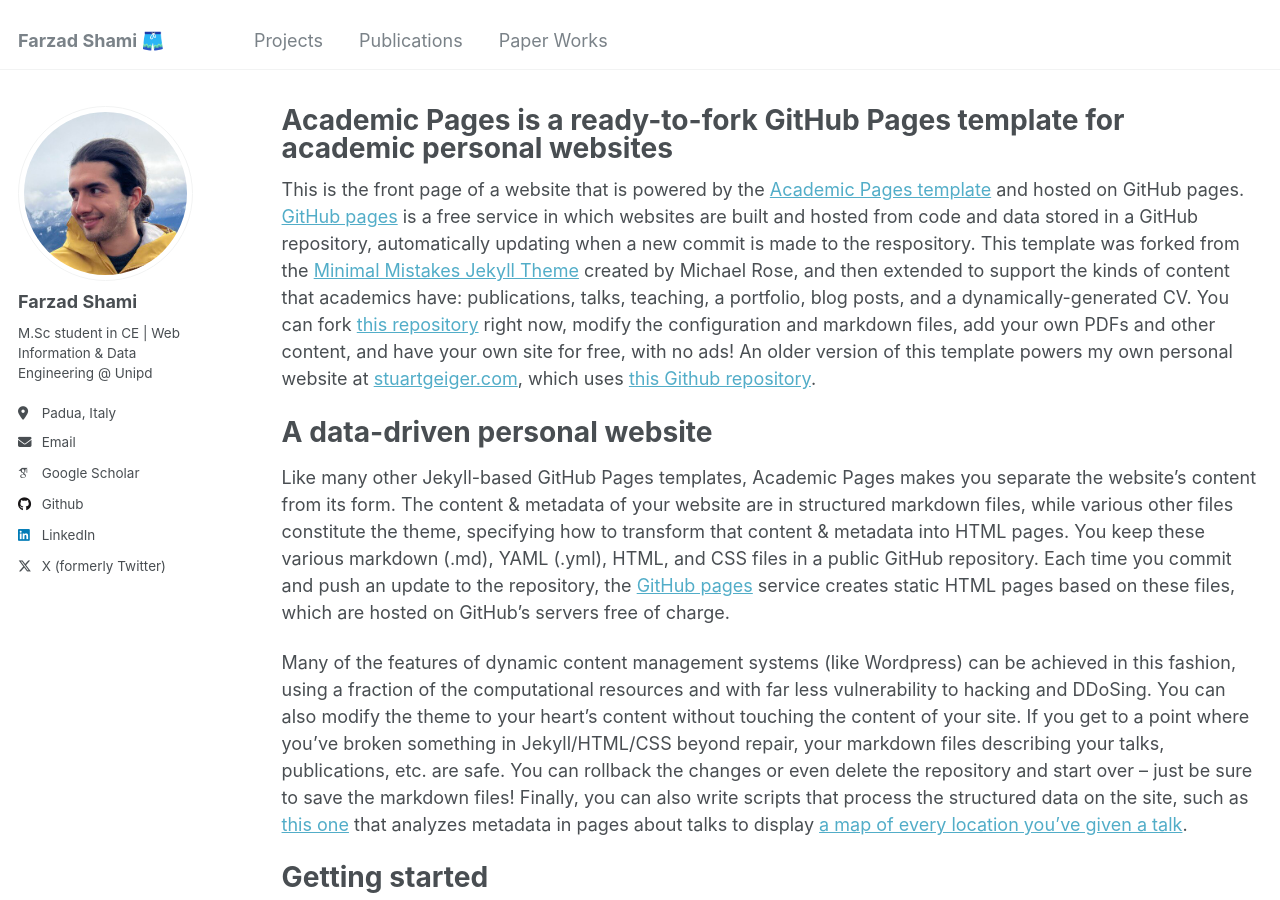
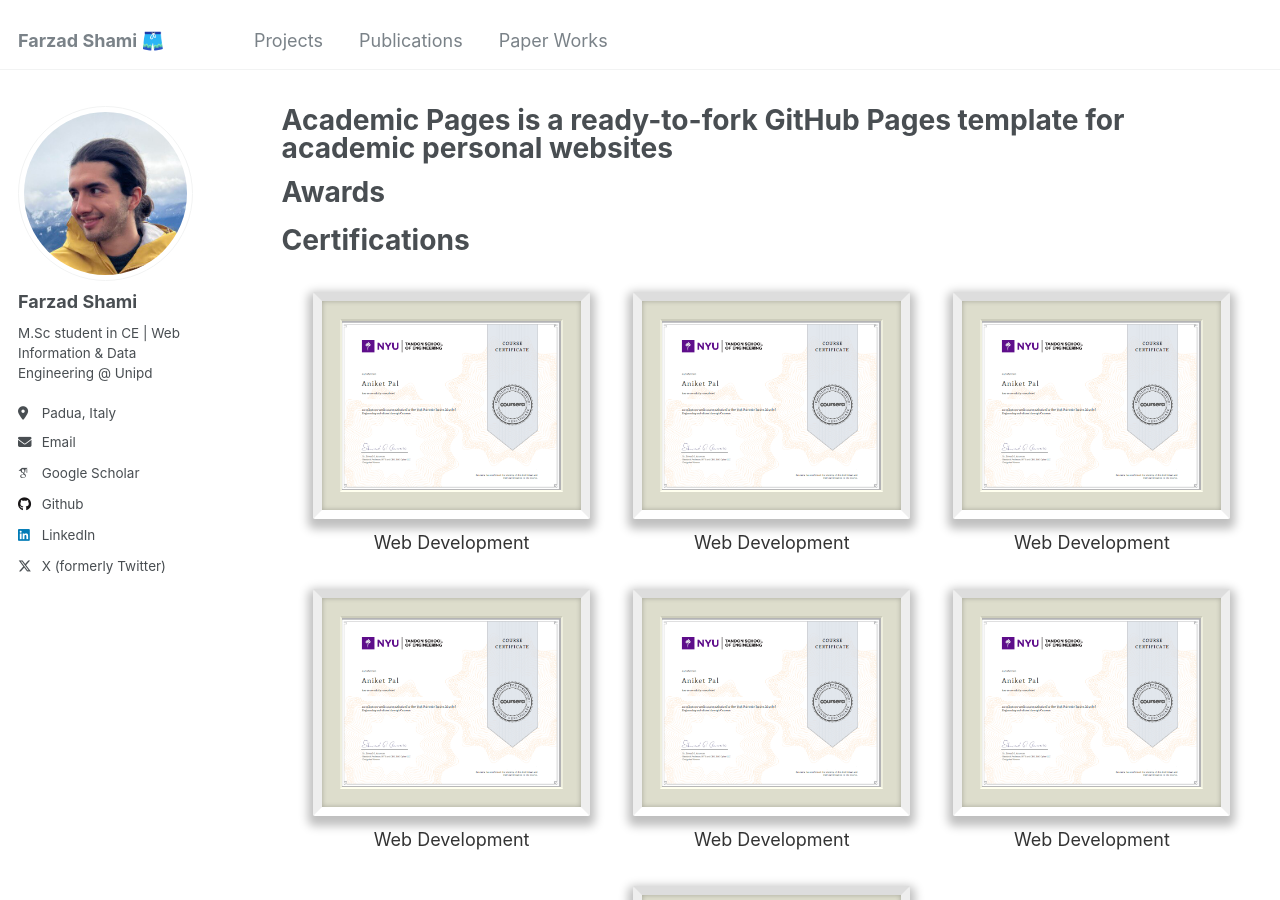
Before and after one commit to fuzsh/fuzsh.github.io, a Jekyll site: the page built from _pages/about.md, in a window 1280 px wide and 900 px high. Built offline with Jekyll 4.4.1, drawn with Linux system fonts in a browser that asks for light colours; some web fonts are replaced; some of the changed text lies outside the part shown.

Commit message:
add certificates

```diff
--- a/_pages/about.md
+++ b/_pages/about.md
@@ -7,43 +7,214 @@
   - /about.html
 ---
 
-This is the front page of a website that is powered by the [Academic Pages template](https://github.com/academicpages/academicpages.github.io) and hosted on GitHub pages. [GitHub pages](https://pages.github.com) is a free service in which websites are built and hosted from code and data stored in a GitHub repository, automatically updating when a new commit is made to the respository. This template was forked from the [Minimal Mistakes Jekyll Theme](https://mmistakes.github.io/minimal-mistakes/) created by Michael Rose, and then extended to support the kinds of content that academics have: publications, talks, teaching, a portfolio, blog posts, and a dynamically-generated CV. You can fork [this repository](https://github.com/academicpages/academicpages.github.io) right now, modify the configuration and markdown files, add your own PDFs and other content, and have your own site for free, with no ads! An older version of this template powers my own personal website at [stuartgeiger.com](http://stuartgeiger.com), which uses [this Github repository](https://github.com/staeiou/staeiou.github.io).
+
+Awards
+======
+
+
+
+
+Certifications
+======
+
+<style>
+.frame-image {
+  border: 2px solid #eed;border-top-color: #ccb;border-bottom-color: #ffe;
+  max-height: 100%;
+  max-width: 100%;
+}
+
+.frame-certificate {
+  background-color: #ddc;
+  border-radius: 2px;
+  border: 1vmin solid #eee;border-top-color: #ddd;border-bottom-color: #fff;
+  box-shadow: 0 0 5px 0 rgba(0, 0, 0, 0.25) inset, 0 5px 10px 5px rgba(0, 0, 0, 0.25);
+  box-sizing: border-box;
+  padding: 2vmin;
+  position: relative;
+  text-align: center;
+  margin: 10px; /* Small margin between certificates */
+}
+
+.certificates-wrapper {
+  display: flex;
+  justify-content: space-around;
+  align-items: center;
+  flex-wrap: wrap;
+  padding: 10px;
+}
+
+.certificate-item {
+  flex: 1 1 calc(33% - 20px); /* Each certificate takes up to 1/3rd of the row */
+  max-width: calc(33% - 20px);
+  text-align: center;
+}
+
+@media (max-width: 768px) {
+  .certificate-item {
+    flex: 1 1 calc(50% - 20px);
+    max-width: calc(50% - 20px);
+  }
+}
+
+@media (max-width: 480px) {
+  .certificate-item {
+    flex: 1 1 100%;
+    max-width: 100%;
+  }
+}
+
+.certificate-name {
+  font-size: 1.2em;
+  margin-top: 15px;
+  color: #333;
+}
+</style>
+<div class="certificates-wrapper">
+    <div class="certificate-item">
+        <div class="frame-certificate">
+            <img class="frame-image" src="images/certificate.webp"  alt=""/>
+        </div>
+        <p class="certificate-name">Web Development</p>
+    </div>
+    <div class="certificate-item">
+        <div class="frame-certificate">
+            <img class="frame-image" src="images/certificate.webp"  alt=""/>
+        </div>
+        <p class="certificate-name">Web Development</p>
+    </div>
+<div class="certificate-item">
+        <div class="frame-certificate">
+            <img class="frame-image" src="images/certificate.webp"  alt=""/>
+        </div>
+        <p class="certificate-name">Web Development</p>
+    </div>
+<div class="certificate-item">
+        <div class="frame-certificate">
+            <img class="frame-image" src="images/certificate.webp"  alt=""/>
+        </div>
+        <p class="certificate-name">Web Development</p>
+    </div>
+<div class="certificate-item">
+        <div class="frame-certificate">
+            <img class="frame-image" src="images/certificate.webp"  alt=""/>
+        </div>
+        <p class="certificate-name">Web Development</p>
+    </div>
+<div class="certificate-item">
+        <div class="frame-certificate">
+            <img class="frame-image" src="images/certificate.webp"  alt=""/>
+        </div>
+        <p class="certificate-name">Web Development</p>
+    </div>
+<div class="certificate-item">
+        <div class="frame-certificate">
+            <img class="frame-image" src="images/certificate.webp"  alt=""/>
+        </div>
+        <p class="certificate-name">Web Development</p>
+    </div>
+</div>
+
+
+
+
+
+This is the front page of a website that is powered by
+the [Academic Pages template](https://github.com/academicpages/academicpages.github.io) and hosted on GitHub
+pages. [GitHub pages](https://pages.github.com) is a free service in which websites are built and hosted from code and
+data stored in a GitHub repository, automatically updating when a new commit is made to the respository. This template
+was forked from the [Minimal Mistakes Jekyll Theme](https://mmistakes.github.io/minimal-mistakes/) created by Michael
+Rose, and then extended to support the kinds of content that academics have: publications, talks, teaching, a portfolio,
+blog posts, and a dynamically-generated CV. You can
+fork [this repository](https://github.com/academicpages/academicpages.github.io) right now, modify the configuration and
+markdown files, add your own PDFs and other content, and have your own site for free, with no ads! An older version of
+this template powers my own personal website at [stuartgeiger.com](http://stuartgeiger.com), which
+uses [this Github repository](https://github.com/staeiou/staeiou.github.io).
 
 A data-driven personal website
 ======
-Like many other Jekyll-based GitHub Pages templates, Academic Pages makes you separate the website's content from its form. The content & metadata of your website are in structured markdown files, while various other files constitute the theme, specifying how to transform that content & metadata into HTML pages. You keep these various markdown (.md), YAML (.yml), HTML, and CSS files in a public GitHub repository. Each time you commit and push an update to the repository, the [GitHub pages](https://pages.github.com/) service creates static HTML pages based on these files, which are hosted on GitHub's servers free of charge.
+Like many other Jekyll-based GitHub Pages templates, Academic Pages makes you separate the website's content from its
+form. The content & metadata of your website are in structured markdown files, while various other files constitute the
+theme, specifying how to transform that content & metadata into HTML pages. You keep these various markdown (.md),
+YAML (.yml), HTML, and CSS files in a public GitHub repository. Each time you commit and push an update to the
+repository, the [GitHub pages](https://pages.github.com/) service creates static HTML pages based on these files, which
+are hosted on GitHub's servers free of charge.
 
-Many of the features of dynamic content management systems (like Wordpress) can be achieved in this fashion, using a fraction of the computational resources and with far less vulnerability to hacking and DDoSing. You can also modify the theme to your heart's content without touching the content of your site. If you get to a point where you've broken something in Jekyll/HTML/CSS beyond repair, your markdown files describing your talks, publications, etc. are safe. You can rollback the changes or even delete the repository and start over -- just be sure to save the markdown files! Finally, you can also write scripts that process the structured data on the site, such as [this one](https://github.com/academicpages/academicpages.github.io/blob/master/talkmap.ipynb) that analyzes metadata in pages about talks to display [a map of every location you've given a talk](https://academicpages.github.io/talkmap.html).
+Many of the features of dynamic content management systems (like Wordpress) can be achieved in this fashion, using a
+fraction of the computational resources and with far less vulnerability to hacking and DDoSing. You can also modify the
+theme to your heart's content without touching the content of your site. If you get to a point where you've broken
+something in Jekyll/HTML/CSS beyond repair, your markdown files describing your talks, publications, etc. are safe. You
+can rollback the changes or even delete the repository and start over -- just be sure to save the markdown files!
+Finally, you can also write scripts that process the structured data on the site, such
+as [this one](https://github.com/academicpages/academicpages.github.io/blob/master/talkmap.ipynb) that analyzes metadata
+in pages about talks to
+display [a map of every location you've given a talk](https://academicpages.github.io/talkmap.html).
 
 Getting started
 ======
+
 1. Register a GitHub account if you don't have one and confirm your e-mail (required!)
-1. Fork [this repository](https://github.com/academicpages/academicpages.github.io) by clicking the "fork" button in the top right.
-1. Go to the repository's settings (rightmost item in the tabs that start with "Code", should be below "Unwatch"). Rename the repository "[your GitHub username].github.io", which will also be your website's URL.
-1. Set site-wide configuration and create content & metadata (see below -- also see [this set of diffs](http://archive.is/3TPas) showing what files were changed to set up [an example site](https://getorg-testacct.github.io) for a user with the username "getorg-testacct")
-1. Upload any files (like PDFs, .zip files, etc.) to the files/ directory. They will appear at https://[your GitHub username].github.io/files/example.pdf.
+1. Fork [this repository](https://github.com/academicpages/academicpages.github.io) by clicking the "fork" button in the
+   top right.
+1. Go to the repository's settings (rightmost item in the tabs that start with "Code", should be below "Unwatch").
+   Rename the repository "[your GitHub username].github.io", which will also be your website's URL.
+1. Set site-wide configuration and create content & metadata (see below -- also
+   see [this set of diffs](http://archive.is/3TPas) showing what files were changed to set
+   up [an example site](https://getorg-testacct.github.io) for a user with the username "getorg-testacct")
+1. Upload any files (like PDFs, .zip files, etc.) to the files/ directory. They will appear at
+   https://[your GitHub username].github.io/files/example.pdf.
 1. Check status by going to the repository settings, in the "GitHub pages" section
 
 Site-wide configuration
 ------
-The main configuration file for the site is in the base directory in [_config.yml](https://github.com/academicpages/academicpages.github.io/blob/master/_config.yml), which defines the content in the sidebars and other site-wide features. You will need to replace the default variables with ones about yourself and your site's github repository. The configuration file for the top menu is in [_data/navigation.yml](https://github.com/academicpages/academicpages.github.io/blob/master/_data/navigation.yml). For example, if you don't have a portfolio or blog posts, you can remove those items from that navigation.yml file to remove them from the header.
+The main configuration file for the site is in the base directory
+in [_config.yml](https://github.com/academicpages/academicpages.github.io/blob/master/_config.yml), which defines the
+content in the sidebars and other site-wide features. You will need to replace the default variables with ones about
+yourself and your site's github repository. The configuration file for the top menu is
+in [_data/navigation.yml](https://github.com/academicpages/academicpages.github.io/blob/master/_data/navigation.yml).
+For example, if you don't have a portfolio or blog posts, you can remove those items from that navigation.yml file to
+remove them from the header.
 
 Create content & metadata
 ------
-For site content, there is one markdown file for each type of content, which are stored in directories like _publications, _talks, _posts, _teaching, or _pages. For example, each talk is a markdown file in the [_talks directory](https://github.com/academicpages/academicpages.github.io/tree/master/_talks). At the top of each markdown file is structured data in YAML about the talk, which the theme will parse to do lots of cool stuff. The same structured data about a talk is used to generate the list of talks on the [Talks page](https://academicpages.github.io/talks), each [individual page](https://academicpages.github.io/talks/2012-03-01-talk-1) for specific talks, the talks section for the [CV page](https://academicpages.github.io/cv), and the [map of places you've given a talk](https://academicpages.github.io/talkmap.html) (if you run this [python file](https://github.com/academicpages/academicpages.github.io/blob/master/talkmap.py) or [Jupyter notebook](https://github.com/academicpages/academicpages.github.io/blob/master/talkmap.ipynb), which creates the HTML for the map based on the contents of the _talks directory).
+For site content, there is one markdown file for each type of content, which are stored in directories like _
+publications, _talks, _posts, _teaching, or _pages. For example, each talk is a markdown file in
+the [_talks directory](https://github.com/academicpages/academicpages.github.io/tree/master/_talks). At the top of each
+markdown file is structured data in YAML about the talk, which the theme will parse to do lots of cool stuff. The same
+structured data about a talk is used to generate the list of talks on
+the [Talks page](https://academicpages.github.io/talks),
+each [individual page](https://academicpages.github.io/talks/2012-03-01-talk-1) for specific talks, the talks section
+for the [CV page](https://academicpages.github.io/cv), and
+the [map of places you've given a talk](https://academicpages.github.io/talkmap.html) (if you run
+this [python file](https://github.com/academicpages/academicpages.github.io/blob/master/talkmap.py)
+or [Jupyter notebook](https://github.com/academicpages/academicpages.github.io/blob/master/talkmap.ipynb), which creates
+the HTML for the map based on the contents of the _talks directory).
 
 **Markdown generator**
 
-I have also created [a set of Jupyter notebooks](https://github.com/academicpages/academicpages.github.io/tree/master/markdown_generator
-) that converts a CSV containing structured data about talks or presentations into individual markdown files that will be properly formatted for the Academic Pages template. The sample CSVs in that directory are the ones I used to create my own personal website at stuartgeiger.com. My usual workflow is that I keep a spreadsheet of my publications and talks, then run the code in these notebooks to generate the markdown files, then commit and push them to the GitHub repository.
+I have also
+created [a set of Jupyter notebooks](https://github.com/academicpages/academicpages.github.io/tree/master/markdown_generator
+) that converts a CSV containing structured data about talks or presentations into individual markdown files that will
+be properly formatted for the Academic Pages template. The sample CSVs in that directory are the ones I used to create
+my own personal website at stuartgeiger.com. My usual workflow is that I keep a spreadsheet of my publications and
+talks, then run the code in these notebooks to generate the markdown files, then commit and push them to the GitHub
+repository.
 
 How to edit your site's GitHub repository
 ------
-Many people use a git client to create files on their local computer and then push them to GitHub's servers. If you are not familiar with git, you can directly edit these configuration and markdown files directly in the github.com interface. Navigate to a file (like [this one](https://github.com/academicpages/academicpages.github.io/blob/master/_talks/2012-03-01-talk-1.md) and click the pencil icon in the top right of the content preview (to the right of the "Raw | Blame | History" buttons). You can delete a file by clicking the trashcan icon to the right of the pencil icon. You can also create new files or upload files by navigating to a directory and clicking the "Create new file" or "Upload files" buttons.
+Many people use a git client to create files on their local computer and then push them to GitHub's servers. If you are
+not familiar with git, you can directly edit these configuration and markdown files directly in the github.com
+interface. Navigate to a file (
+like [this one](https://github.com/academicpages/academicpages.github.io/blob/master/_talks/2012-03-01-talk-1.md) and
+click the pencil icon in the top right of the content preview (to the right of the "Raw | Blame | History" buttons). You
+can delete a file by clicking the trashcan icon to the right of the pencil icon. You can also create new files or upload
+files by navigating to a directory and clicking the "Create new file" or "Upload files" buttons.
 
 Example: editing a markdown file for a talk
 ![Editing a markdown file for a talk](/images/editing-talk.png)
 
 For more info
 ------
-More info about configuring Academic Pages can be found in [the guide](https://academicpages.github.io/markdown/). The [guides for the Minimal Mistakes theme](https://mmistakes.github.io/minimal-mistakes/docs/configuration/) (which this theme was forked from) might also be helpful.
+More info about configuring Academic Pages can be found in [the guide](https://academicpages.github.io/markdown/).
+The [guides for the Minimal Mistakes theme](https://mmistakes.github.io/minimal-mistakes/docs/configuration/) (which
+this theme was forked from) might also be helpful.
```
Also changed, not shown: images/certificate.webp (added).
